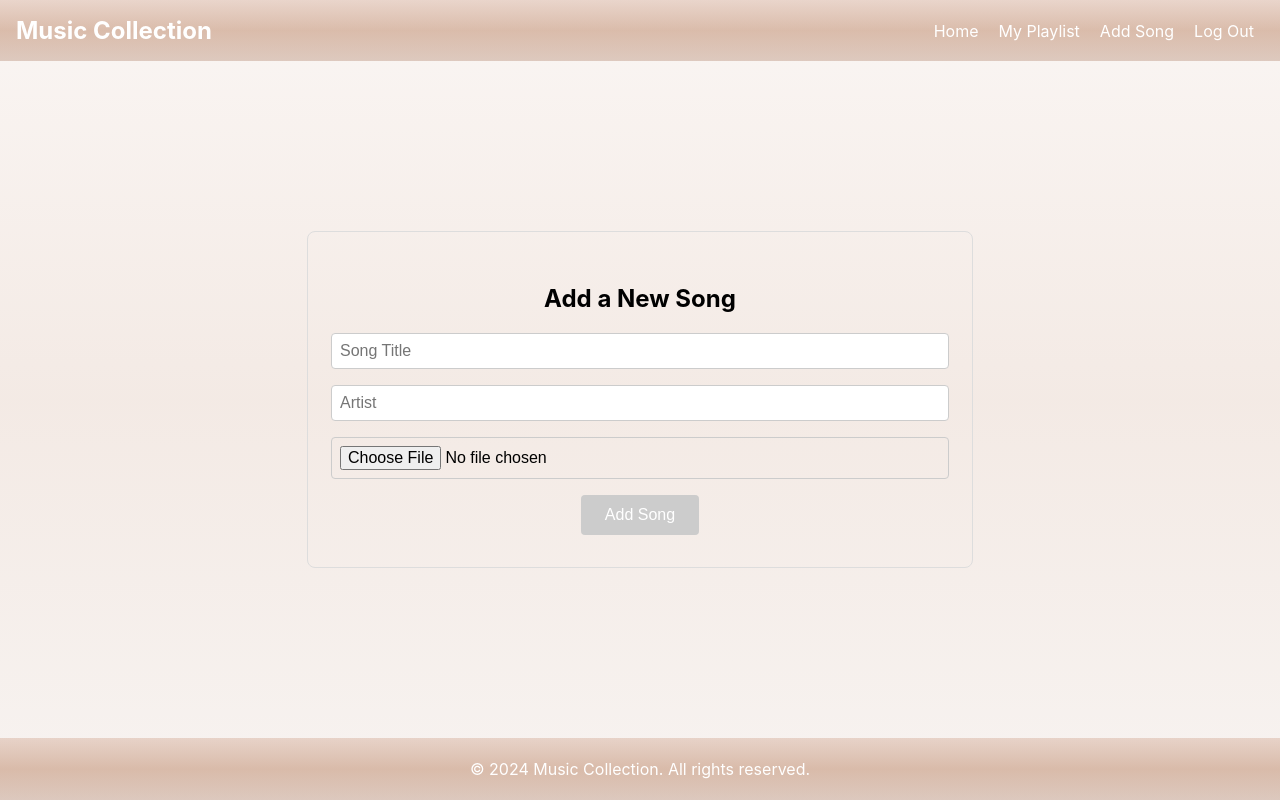
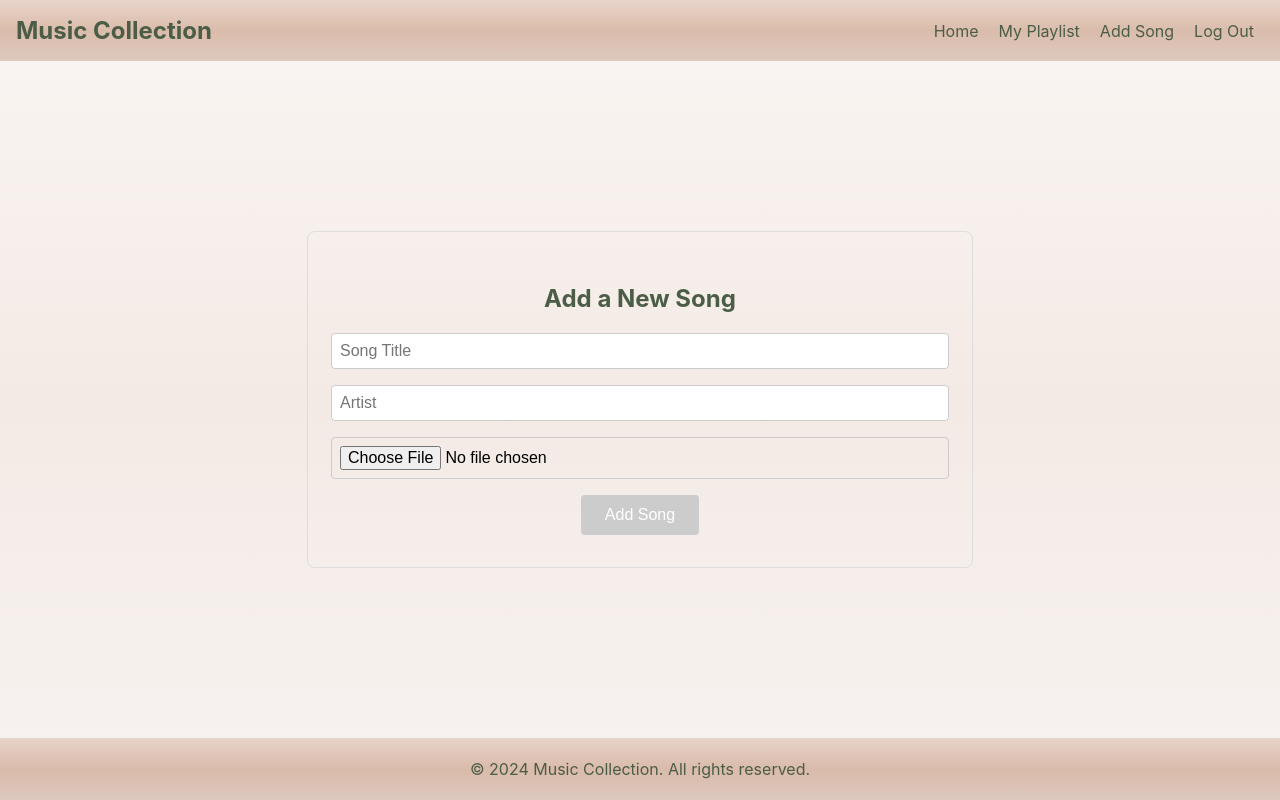
Before and after one commit to abate-Agegnehu/frontendmusicplayer, a React (Create React App) app: page /addsong in a window 1280 px wide. Built offline with nearby package versions, Linux system fonts and the light colour scheme.

Commit message:
make css best design

```diff
--- a/src/features/auth/Login.jsx
+++ b/src/features/auth/Login.jsx
@@ -27,6 +27,10 @@ const FormContainer = styled("div")({
   margin: "0 auto",
   background:
     "linear-gradient( rgba(208, 164, 142, 0.4), rgba(197, 150, 123, 0.6), rgba(180, 137, 114, 0.4) )",
+});
+
+const H2 = styled("h2")({
+  color: "#4b5d46",
 });
 
 const Input = styled("input")({
@@ -87,7 +91,7 @@ const Login = () => {
   return (
     <Container>
       <FormContainer>
-        <h2>Login</h2>
+        <H2>Login</H2>
         {error && <ErrorMessage>{error}</ErrorMessage>}
         <form onSubmit={handleSubmit}>
           <div>
--- a/src/features/auth/Signup.jsx
+++ b/src/features/auth/Signup.jsx
@@ -27,6 +27,9 @@ const FormContainer = styled("div")({
   margin: "0 auto",
   background:
     "linear-gradient( rgba(208, 164, 142, 0.4), rgba(197, 150, 123, 0.6), rgba(180, 137, 114, 0.4) )",
+});
+const H2 = styled("h2")({
+  color: "#4b5d46",
 });
 
 const Input = styled("input")({
@@ -87,7 +90,7 @@ const Signup = () => {
   return (
     <Container>
       <FormContainer>
-        <h2>Signup</h2>
+        <H2>Signup</H2>
         {error && <ErrorMessage>{error}</ErrorMessage>}
         <form onSubmit={handleSubmit}>
           <div>
--- a/src/features/pages/Footer.jsx
+++ b/src/features/pages/Footer.jsx
@@ -19,7 +19,7 @@ const FooterContainer = styled.footer`
     rgba(197, 150, 123, 0.6),
     rgba(180, 137, 114, 0.4)
   );
-  color: #fff;
+  color: #4b5d46;
 `;
 
 export default Footer;
--- a/src/features/pages/Navbar.jsx
+++ b/src/features/pages/Navbar.jsx
@@ -37,7 +37,7 @@ const StyledNav = styled.nav`
     rgba(197, 150, 123, 0.6),
     rgba(180, 137, 114, 0.4)
   );
-  color: #fff;
+  color: #4B5D46;
   position: sticky;
   top: 0;
   z-index: 1000;
@@ -86,11 +86,11 @@ const StyledLink = styled(Link)`
   ${space}
   ${color}
   margin: 0 10px;
-  color: #fff;
+  color: #4b5d46;
   text-decoration: none;
 
   &:hover {
-    color: #ccc;
+    color: #9e2a2f;
   }
 
   @media (max-width: 768px) {
--- a/src/features/song/MyPlayList.jsx
+++ b/src/features/song/MyPlayList.jsx
@@ -43,7 +43,7 @@ const SongItem = styled("li")({
 const SongTitle = styled("h3")({
   fontSize: "18px",
   marginBottom: "0.5rem",
-  color: "#333",
+  color: "#4b5d46",
 });
 
 const SongArtist = styled("p")({
--- a/src/features/song/SongForm.jsx
+++ b/src/features/song/SongForm.jsx
@@ -23,6 +23,9 @@ const FormContainer = styled("div")({
   width: "100%",
   maxWidth: "600px",
   margin: "0 auto",
+});
+const H2 = styled("h2")({
+  color: "#4b5d46",
 });
 
 const Input = styled("input")({
@@ -110,7 +113,7 @@ const onSaveSongClicked = async () => {
   return (
     <Container>
       <FormContainer>
-        <h2>Add a New Song</h2>
+        <H2>Add a New Song</H2>
         {error && <ErrorMessage>{error}</ErrorMessage>}
         <Input
           type="text"
--- a/src/features/song/SongList.jsx
+++ b/src/features/song/SongList.jsx
@@ -42,7 +42,7 @@ const SongItem = styled("li")({
 const SongTitle = styled("h3")({
   fontSize: "18px",
   marginBottom: "0.5rem",
-  color: "#333",
+  color: "#4b5d46",
 });
 
 const SongArtist = styled("p")({
```
